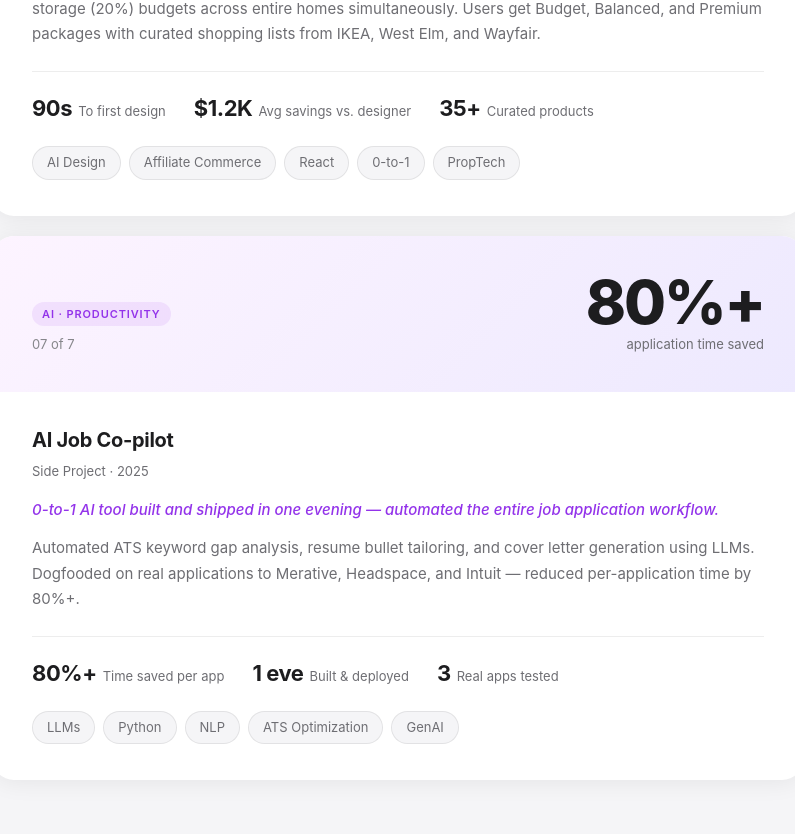
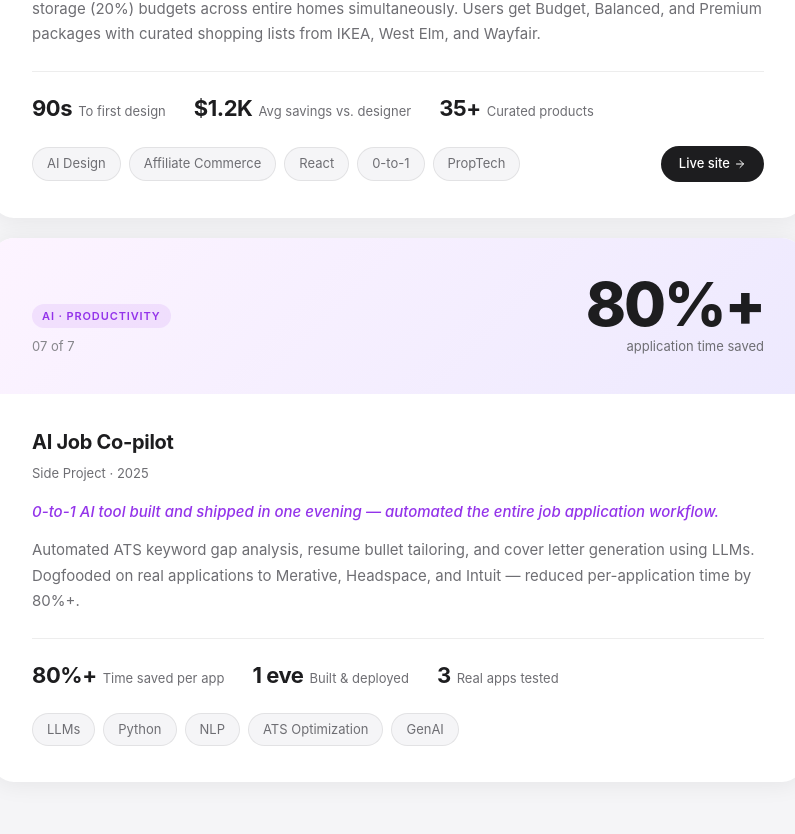
Before and after one commit to shubhamshrivastava11/shubham-portfolio, a React (Vite) app: page / in a window 1280 px wide. Shown: the part 4871-5705 px from the top of the page, without its empty margins (242-1037 px from the left). Built offline with nearby package versions, Linux system fonts and the light colour scheme.

Commit message:
Add live site link to HeyFurnish card
Co-Authored-By: Claude Sonnet 4.6 <noreply@anthropic.com>

```diff
--- a/src/App.jsx
+++ b/src/App.jsx
@@ -93,6 +93,7 @@ const projects = [
     tags: ['AI Design', 'Affiliate Commerce', 'React', '0-to-1', 'PropTech'],
     headerBg: 'linear-gradient(135deg,#fff7ed,#fed7aa)',
     accent: '#ea580c',
+    url: 'https://www.heyfurnish.com',
   },
   {
     slug: null, index: '07', tag: 'AI · Productivity',
@@ -350,6 +351,13 @@ export default function App() {
                         Case study <ArrowRight size={12}/>
                       </Link>
                     )}
+                    {p.url && (
+                      <a href={p.url} target="_blank" rel="noopener noreferrer"
+                        className="inline-flex items-center gap-1 transition-opacity hover:opacity-80"
+                        style={{ marginLeft: p.slug ? '8px' : 'auto', background: C.ink, color: C.white, fontSize: '0.8125rem', fontWeight: 500, padding: '7px 18px', borderRadius: '980px' }}>
+                        Live site <ArrowRight size={12}/>
+                      </a>
+                    )}
                   </div>
                 </div>
               </motion.article>
```
